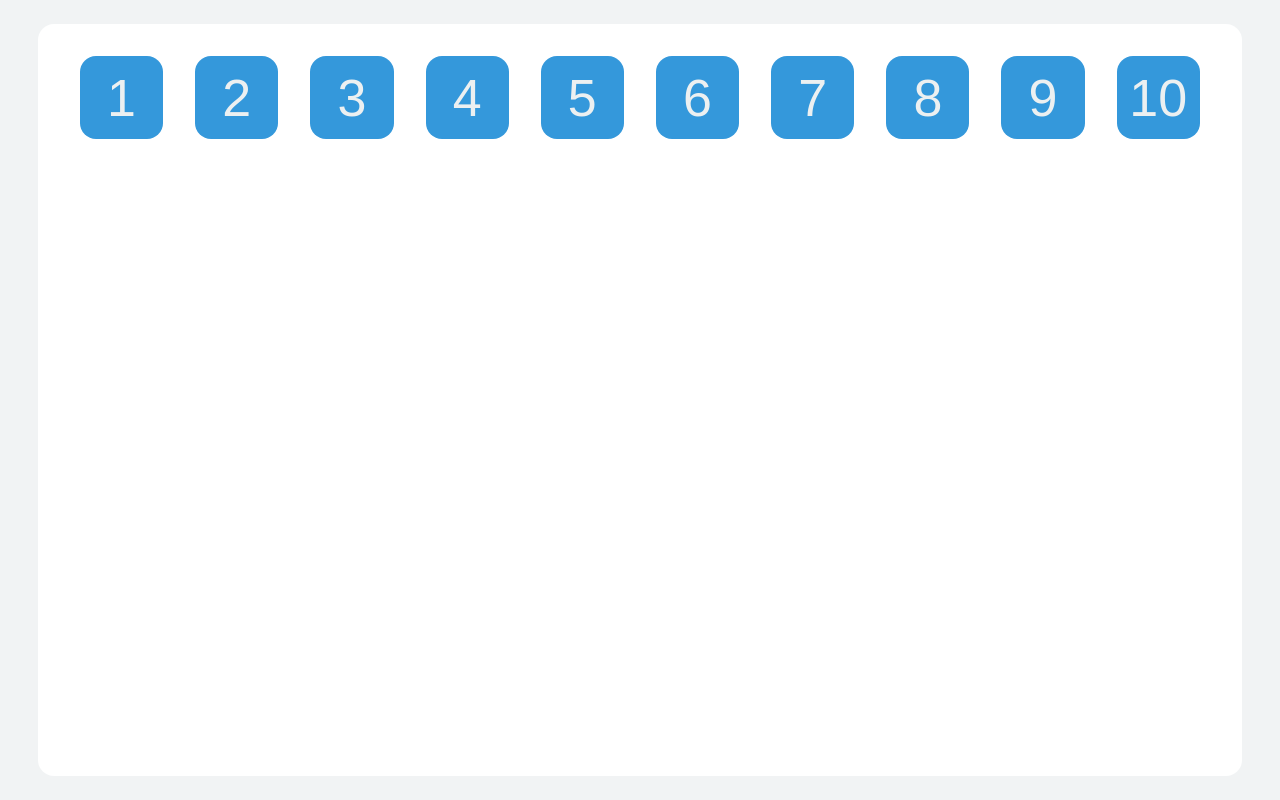
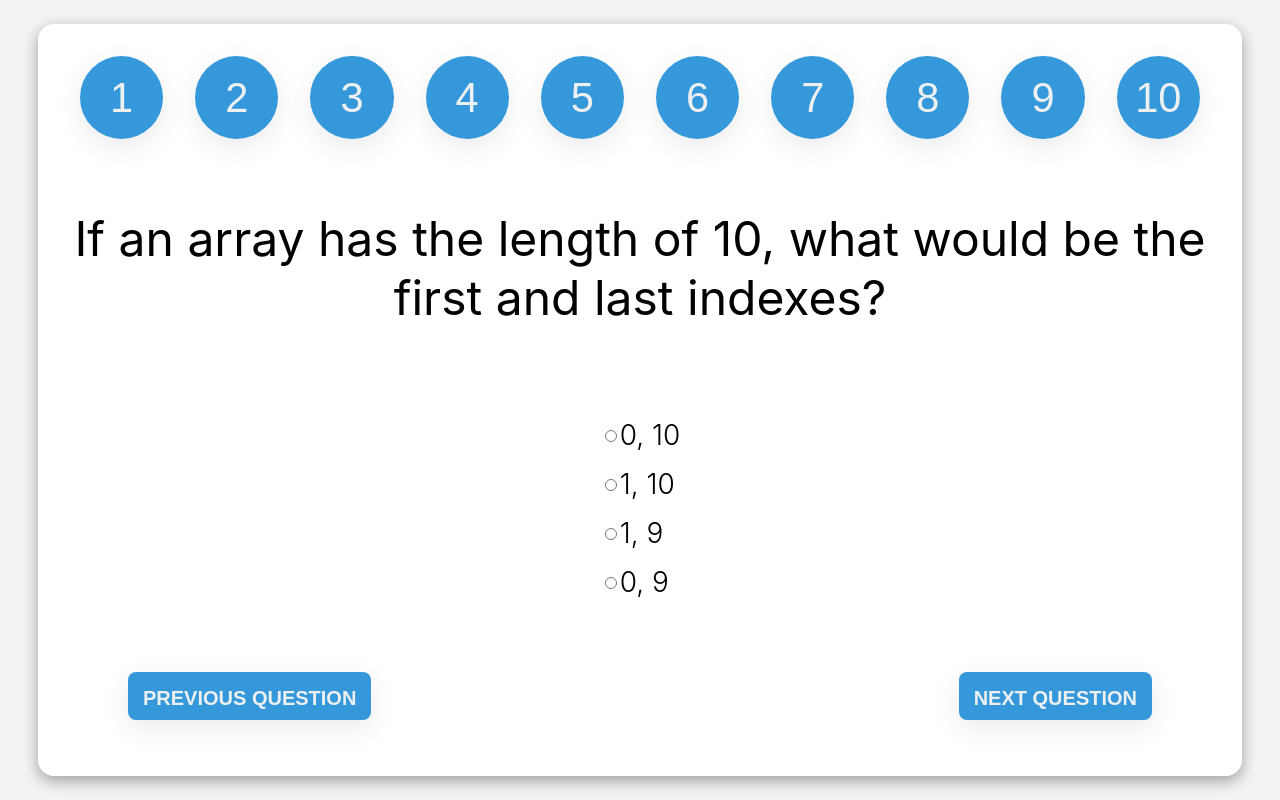
Before and after one commit to AronovSergey/Appleseeds_Weekend_Project_Multiple-Choice-Question, a React (Create React App) app: page / in a window 1280 px wide. Built offline with nearby package versions, Linux system fonts and the light colour scheme.

Commit message:
Add an previous and next buttons

```diff
--- a/src/App.css
+++ b/src/App.css
@@ -6,6 +6,7 @@
     background-color: #fff;
     border-radius: 16px;
     text-align: center;
+    box-shadow: rgba(0, 0, 0, 0.35) 0px 5px 15px;
 }
 
 
@@ -18,10 +19,54 @@
 }
 
 .navbar .navbar__btn {
-    background-color: #3498db;
-    color: #ecf0f1;
-    border: none;
-    border-radius: 16px;
-    cursor: pointer;
-    outline: inherit;
+    border-radius: 50%;
 }
+
+
+
+/********************** Question **********************/
+.question {
+    margin: 2vh 0;
+    height: 60vh;
+    display: flex;
+    flex-direction: column;
+    text-align: center;
+    align-items: center;
+    justify-content: space-around;
+}
+
+.question .question__title {
+    font-size: 6vh;
+    font-weight: 400;
+}
+
+.question .question__title {
+    font-size: 6vh;
+    font-weight: 400;
+}
+
+.question .question__answer {
+    margin: 15px;
+    display: flex;
+    font-size: 3.5vh;
+    font-weight: 300;
+    text-align: left;
+    align-items: center;
+}
+
+.question__answer input{
+    width: 1.5vh;
+    height: 1.5vh;
+}
+
+
+/********************** Button **********************/
+.btn {
+    position: absolute;
+    border-radius: 8px;
+    height: 6vh;
+    font-size: 2.5vh;
+    font-weight: 600;
+    padding: 15px;
+    bottom: 10%;
+}
--- /dev/null
+++ b/src/components/button/Button.js
@@ -0,0 +1,18 @@
+import React from 'react'
+
+const Button = ({ text, onClick, type }) => {
+    return (
+        <button
+            className="btn"
+            style={{
+                left: type === "previous" ? "10%" : "",
+                right: type === "next" ? "10%" : ""
+            }}
+            onClick={onClick}
+        >
+            {text}
+        </button>
+    )
+}
+
+export default Button
--- a/src/components/main/Main.js
+++ b/src/components/main/Main.js
@@ -1,13 +1,53 @@
 import { data, dataLength } from './data';
 import React, { Component } from 'react'
 import QuestionsNavbar from '../questionsNavbar/QuestionsNavbar';
+import Question from '../question/Question';
+import Button from '../button/Button';
 
 export default class Main extends Component {
+    state = {
+        selectedQuestion: 0
+    }
+
+    onNavbarClick(index) {
+        this.setState({ selectedQuestion: index })
+    }
+
+    onNextClick() {
+        if(this.state.selectedQuestion < dataLength - 1)
+            this.setState({ selectedQuestion: this.state.selectedQuestion + 1 })
+    }
+
+    onPreviousClick() {
+        if(this.state.selectedQuestion > 0)
+            this.setState({ selectedQuestion: this.state.selectedQuestion - 1 })
+    }
+
     render() {
+        const { question, answers } = data[this.state.selectedQuestion];
         return (
             <div>
                 <QuestionsNavbar
                     numberOfQuestions={dataLength}
+                    onClick={(index) => this.onNavbarClick(index)}
+                    selectedQuestion={this.state.selectedQuestion}
+                />
+
+                <Question
+                    question={question}
+                    answers={answers}
+                />
+
+                <Button
+                    text="NEXT QUESTION"
+                    type="next"
+                    onClick={() => this.onNextClick()}
+                />
+
+                <Button
+                    text="PREVIOUS QUESTION"
+                    type="previous"
+                    onClick={() => this.onPreviousClick()}
                 />
             </div>
         )
--- a/src/components/main/data.js
+++ b/src/components/main/data.js
@@ -7,7 +7,8 @@ const data = [
             '1, 10',
             '1, 9',
             '0, 9',
-        ]
+        ],
+        answer: 4,
     },
     {
         question: 'If I want to check if a number is positive or negative which conditional statement will be most suited for this?',
@@ -17,7 +18,8 @@ const data = [
             'if else statement',
             'switch-case statement',
             'if statement',
-        ]
+        ],
+        answer: 2,
     },
     {
         question: 'What does preventDefault() do?',
@@ -27,7 +29,8 @@ const data = [
             'to prevent the execution of default actions in response to an event trigge',
             'prevents the setting of default values in the database',
             'to stop execution of all code',
-        ]
+        ],
+        answer: 2
     },
     {
         question: 'What is the best type of loop to use if we know the number of iterations?',
@@ -37,7 +40,8 @@ const data = [
             'A do while loop',
             'some other loop',
             'A while loop',
-        ]
+        ],
+        answer: 1
     },
     {
         question: 'What is the correct comparison to return us true when 7 is smaller than 10?',
@@ -47,7 +51,8 @@ const data = [
             '10 !< 7',
             '10 < 7',
             '10 != 7',
-        ]
+        ],
+        answer: 1
     },
     {
         question: 'What is the correct syntax for a function declaration?',
@@ -57,7 +62,8 @@ const data = [
             'doSomething function() { }',
             'doSomething() { }',
             'function doSomething() { }',
-        ]
+        ],
+        answer: 4
     },
     {
         question: 'What is the correct syntax for JavaScript Ternary Operator?',
@@ -67,7 +73,8 @@ const data = [
             'expIfFalse? expIfTrue : condition',
             'condition ? expIfTrue : expIfFalse',
             'expIfTrue? condition : expIfFalse',
-        ]
+        ],
+        answer: 3
     },
     {
         question: 'What is the correct way to select the parent of an element?',
@@ -77,7 +84,8 @@ const data = [
             'element.parentElement',
             'element.getParent',
             'element.parent',
-        ]
+        ],
+        answer: 2
     },
     {
         question: 'What is the difference between arguments and parameters?',
@@ -87,7 +95,8 @@ const data = [
             'In JavaScript, There is no difference between them',
             'Arguments - placeholders, Parameters - the actual values',
             'Arguments - the actual values, Parameters - placeholders',
-        ]
+        ],
+        answer: 4
     },
     {
         question: 'What method do we use to create an event listener in JavaScript?',
@@ -97,7 +106,8 @@ const data = [
             'listen()',
             'addEventListener()',
             'on()',
-        ]
+        ],
+        answer: 3
     },
 ];
 
--- /dev/null
+++ b/src/components/question/Question.js
@@ -0,0 +1,48 @@
+import React from 'react';
+
+const Question = ({question, answers}) => {
+    return (
+        <div className="question">
+            <h1
+                class="question__title"
+            >{question}</h1>
+            <div>
+                <div className="question__answer">
+                    <input
+                        type="radio"
+                        value="1"
+                        name="answer"
+
+                    /> {answers[0]}
+                </div>
+                <div className="question__answer">
+                    <input
+                        type="radio"
+                        value="2"
+                        name="answer"
+
+                    /> {answers[1]}
+                </div>
+                <div className="question__answer">
+                    <input
+                        type="radio"
+                        value="3"
+                        name="answer"
+
+                    /> {answers[2]}
+                </div>
+                <div className="question__answer">
+                    <input
+                        type="radio"
+                        value="4"
+                        name="answer"
+                    /> {answers[3]}
+                </div>
+
+
+            </div>
+        </div>
+    )
+}
+
+export default Question;
--- a/src/components/questionsNavbar/QuestionsNavbar.js
+++ b/src/components/questionsNavbar/QuestionsNavbar.js
@@ -1,6 +1,6 @@
-import React from 'react'
+import React from 'react';
 
-const QuestionsNavbar = ({ numberOfQuestions }) => {
+const QuestionsNavbar = ({ numberOfQuestions, onClick }) => {
     const length = (90 - 25) / numberOfQuestions;
     return (
         <div className="navbar">
@@ -12,8 +12,9 @@ const QuestionsNavbar = ({ numberOfQuestions }) => {
                         style={{
                             height: `${length}vw`,
                             width: `${length}vw`,
-                            fontSize: `${length / 2}rem`,
+                            fontSize: `${length / 2}vw`,
                         }}
+                        onClick={() => onClick(i)}
                     >
                         {i + 1}
                     </button>
@@ -23,4 +24,4 @@ const QuestionsNavbar = ({ numberOfQuestions }) => {
     )
 }
 
-export default QuestionsNavbar
+export default QuestionsNavbar;
--- a/src/index.css
+++ b/src/index.css
@@ -14,3 +14,13 @@ code {
   font-family: source-code-pro, Menlo, Monaco, Consolas, 'Courier New',
     monospace;
 }
+
+
+button {
+  background-color: #3498db;
+  color: #ecf0f1;
+  border: none;
+  cursor: pointer;
+  outline: inherit;
+  box-shadow: rgba(149, 157, 165, 0.2) 0px 8px 24px;
+}
```
